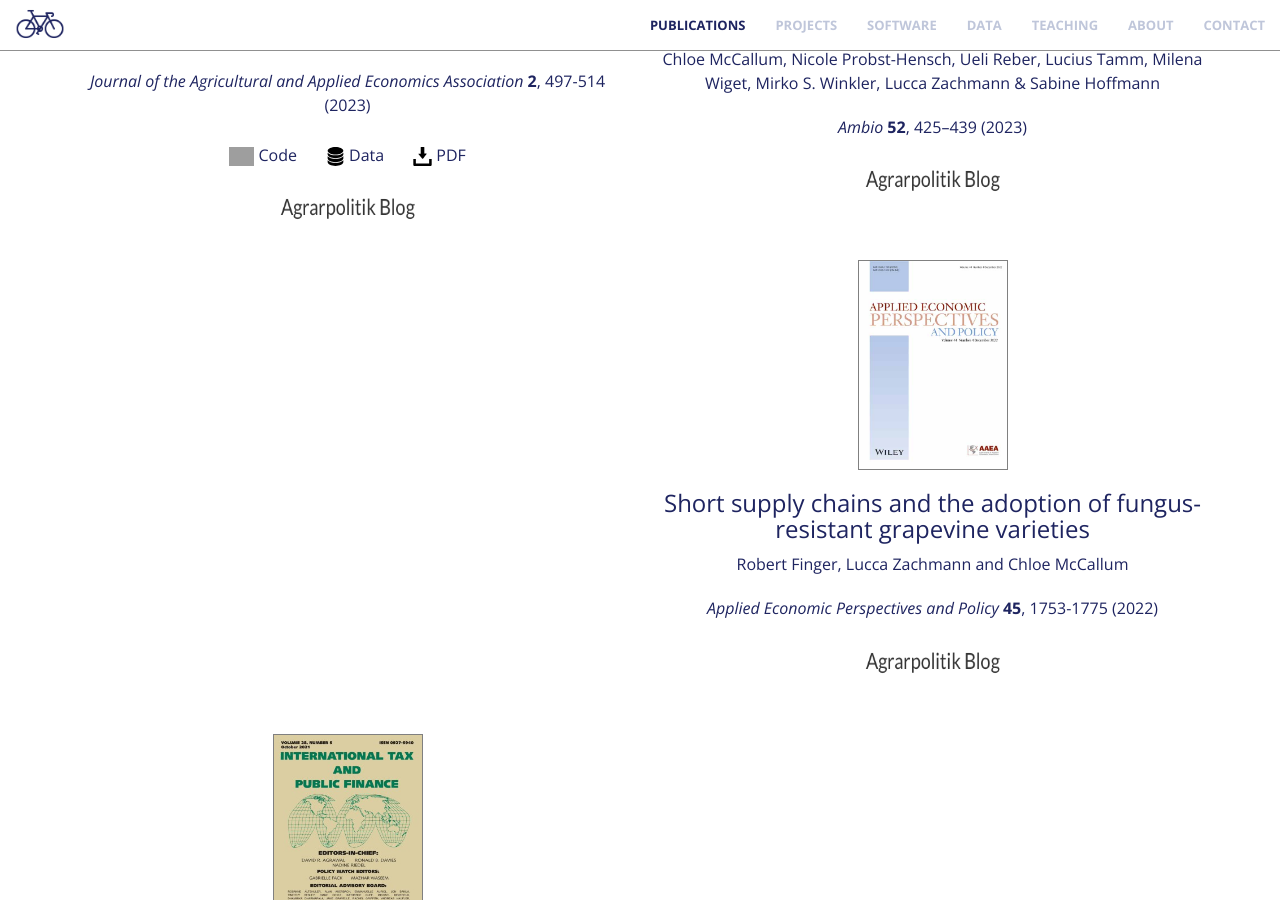
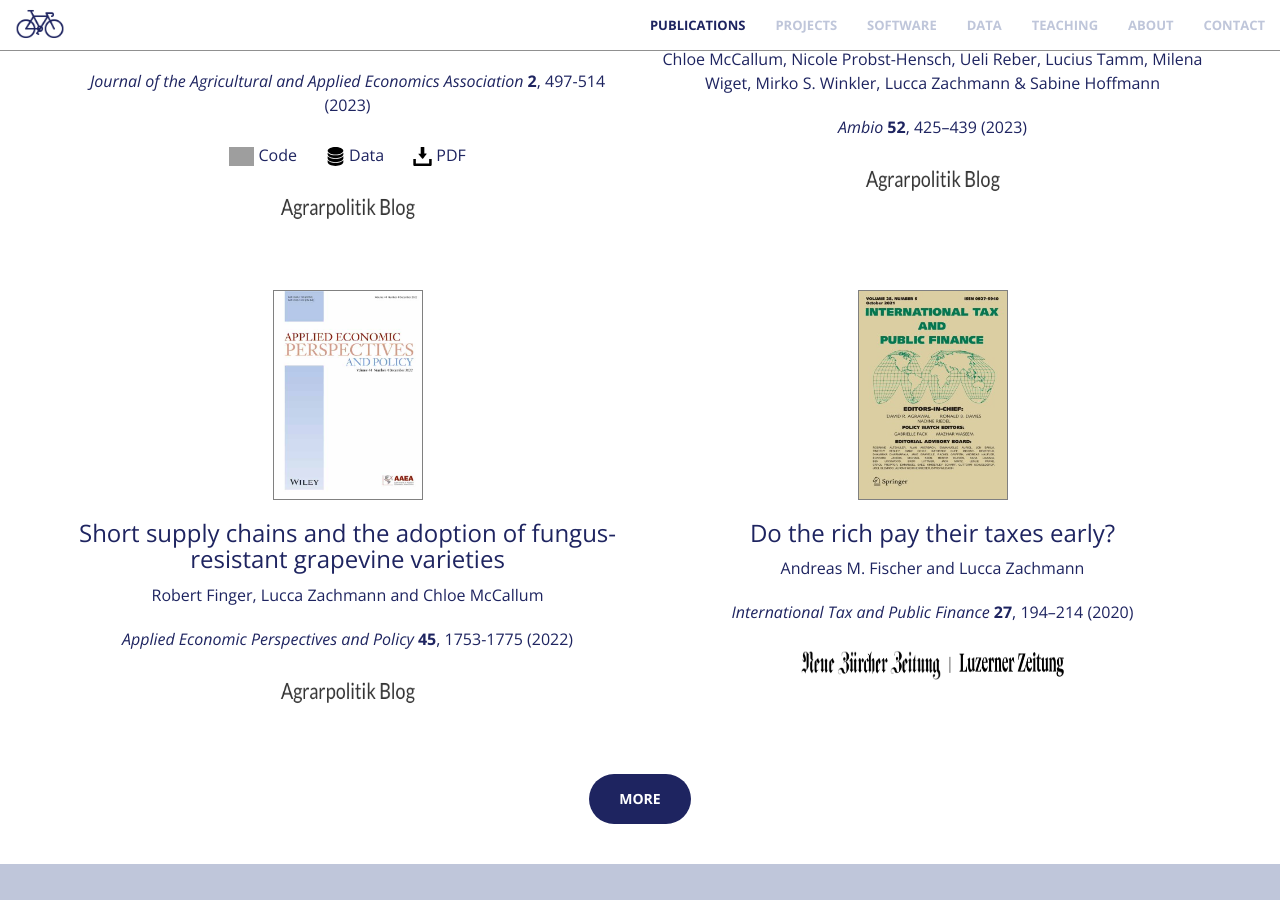
Before and after one commit to luccalino/luccalino.github.io, a Jekyll site: the page built from index.html, in a window 1280 px wide and 900 px high, scrolled down 1894 px. Built offline with Jekyll 4.4.1, drawn with Linux system fonts in a browser that asks for light colours; nearby versions of some CDN libraries; grey boxes are pictures that could not be loaded.

Commit message:
Update publications.html

```diff
--- a/_includes/publications.html
+++ b/_includes/publications.html
@@ -52,7 +52,7 @@
                     <p class="text-muted" style="color:#1E2460;"><i>Ambio</i> <b>52</b>, 425–439 (2023)</p>
                     <p style="margin-bottom:0.15cm;"></p>
                     <p class="text-muted"><a href="https://agrarpolitik-blog.com/2022/11/25/hurden-fur-eine-evidenzbasierte-pflanzenschutzmittelpolitik-und-praxis/" target="_blank"><img src="/img/agrarpolitik_blog.png" style="cursor:pointer" width="140" height="30"></a></p>
-                    <p style="margin-bottom:1.2cm;"></p>
+                    <p style="margin-bottom:2cm;"></p>
             </div>
             <div class="col-md-6 mb-4 text-center d-flex align-items-stretch">
                       <a class="fa fa-4x wow bounceIn text-primary" href="https://onlinelibrary.wiley.com/doi/full/10.1002/aepp.13337" target="_blank"><img title="AEPP" alt="AEPP" src="img/AEPP.jpg" style="cursor:pointer;border:1px solid grey;" width="150" height="210"></a>
```
